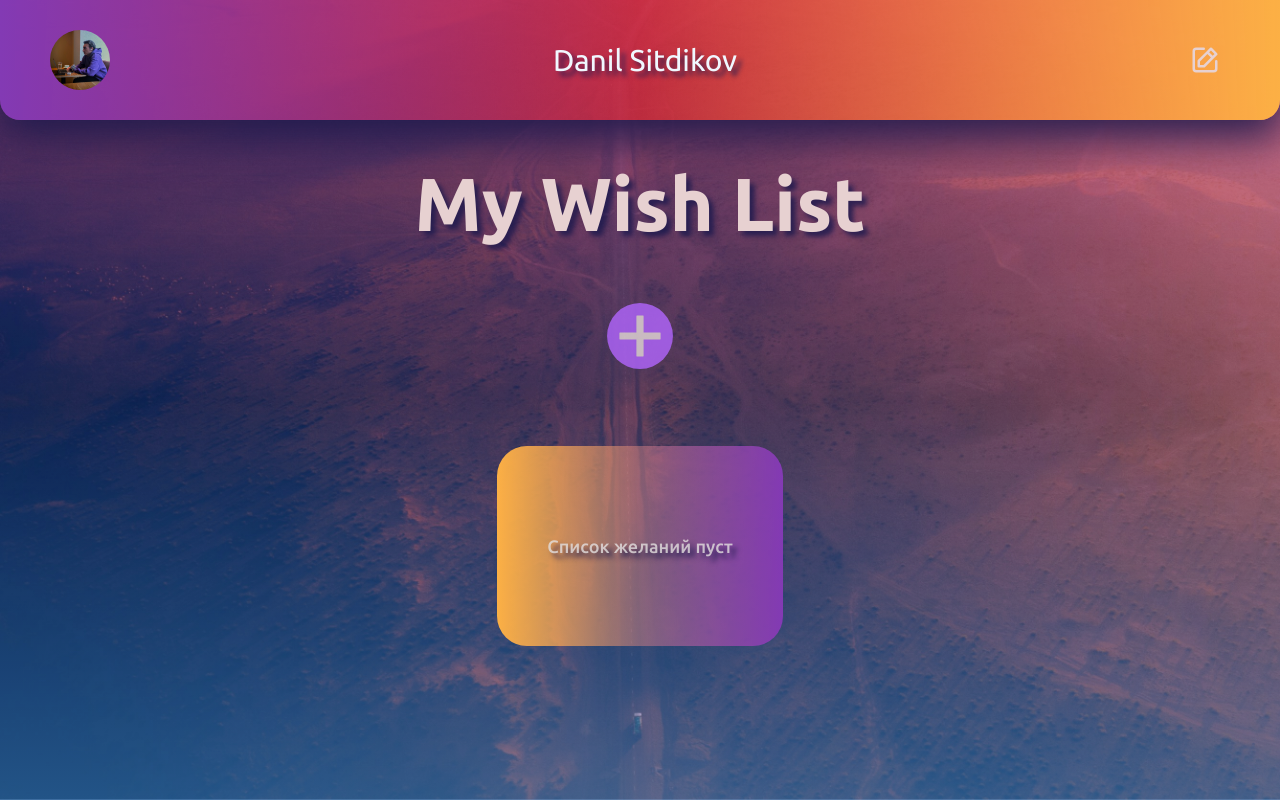
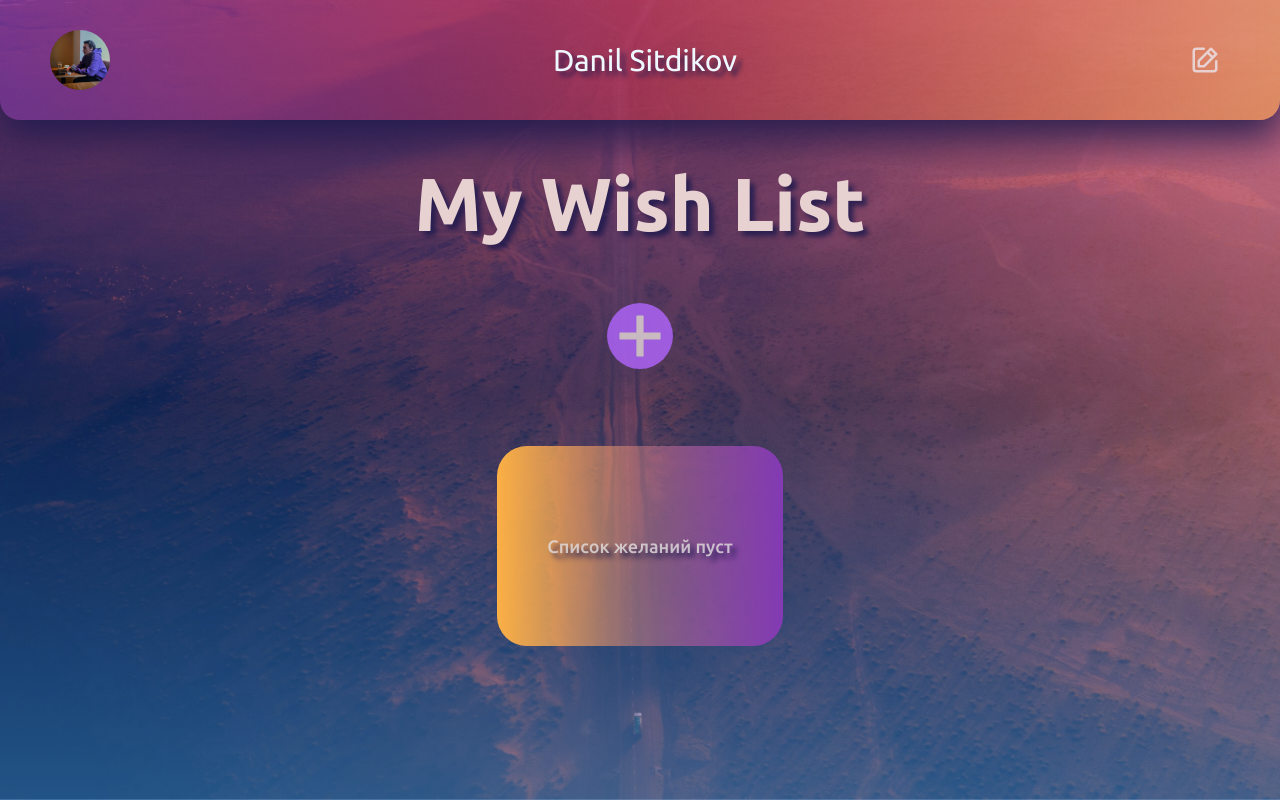
Before and after one commit to daniltro/wish-list, a website built with webpack: page index.html in a window 1280 px wide. Built offline with nearby package versions, Linux system fonts and the light colour scheme.

Commit message:
add opacity bg user profile

```diff
--- a/src/blocks/user-profile/user-profiile.css
+++ b/src/blocks/user-profile/user-profiile.css
@@ -6,9 +6,9 @@
   gap: 30px;
   background: linear-gradient(
     90deg,
-    rgba(131, 58, 180, 1) 0%,
-    rgba(253, 29, 29, 0.5242471988795518) 50%,
-    rgba(252, 176, 69, 1) 100%
+    rgba(131, 58, 180, .5) 0%,
+    rgba(253, 29, 29, 0.265) 50%,
+    rgba(252, 176, 69, .5) 100%
   );
   padding: 30px 50px;
   border-bottom-left-radius: 20px;
@@ -24,11 +24,14 @@
   min-inline-size: 60px;
   border-radius: 50%;
   overflow: hidden;
+  position: relative;
+
 }
 
 .user-avatar img {
   inline-size: 100%;
   block-size: 100%;
+
 }
 
 .user-name {
```
